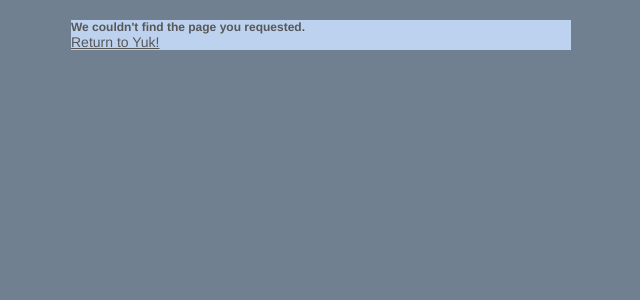
After one commit to mattdeboard/yukproj, a Django app: template yuk/templates/unknown.html in a window 1280 px wide. The commit adds this page. Shown: the top 300 px of the page, without its empty margins (319-959 px from the left). Run offline with Django 3.2, Linux system fonts and the light colour scheme; the template is opened without the code that fills it, so the values that code supplies are empty.

```diff
--- a/urls.py
+++ b/urls.py
@@ -10,8 +10,6 @@
     sdr = settings.STATIC_DOC_ROOT
 except AttributeError:
     sdr = settings.settings.STATIC_DOC_ROOT
-
-print >> sys.stderr, sdr
 
 urlpatterns = patterns('',
     (r'^site_media/(?P<path>.*)/$', 'django.views.static.serve',
@@ -26,4 +24,5 @@
     (r'^u:(?P<uname>\w+)/$', 'yuk.views.profile'),
     (r'^u:(?P<uname>\w+)/t:(?P<tag>\w+)/$', 'yuk.views.tag_detail'),
     (r'^u:(?P<uname>\w+)/e:(?P<url_id>\d+)/$', 'yuk.views.edit_url'),
+    (r'^u:(?P<uname>\w+)/delete/$', 'yuk.views.del_url'),
 )
--- a/yuk/models.py
+++ b/yuk/models.py
@@ -93,6 +93,7 @@
     class Meta:
         model = Url
         exclude = ('user',)
+        del_url = forms.CheckboxInput(attrs={'label':'Delete this URL?'})
 
     def __init__(self, data=None, user=None, *args, **kwargs):
         super(UrlEditForm, self).__init__(data, *args, **kwargs)
--- /dev/null
+++ b/yuk/templates/401.html
@@ -0,0 +1,6 @@
+{% extends 'base.html' %}
+{% block content %}
+<div id='401'>You do not have permission to access this item! Sry m8</div>
+{% url yuk.views.profile uname=user as the_url %}
+<div class="row"><label class="column1"></label><span class="column2"><a class="main_return" href="{{ the_url }}">Return to profile</a></span></div>
+{% endblock content %}
--- /dev/null
+++ b/yuk/templates/404.html
@@ -0,0 +1,6 @@
+{% extends 'base.html' %}
+{% block content %}
+<div id='404'>Page not found! Please check to make sure you typed the URL correctly. <p>Idiot.</p></div>
+{% url yuk.views.profile uname=user as the_url %}
+<div class="row"><label class="column1"></label><span class="column2"><a class="main_return" href="{{ the_url }}">Return to profile</a></span></div>
+{% endblock %}
--- /dev/null
+++ b/yuk/templates/del_url.html
@@ -0,0 +1,4 @@
+{% extends 'user_profile.html' %}
+{% block modify %}
+Are you sure you want to delete {{ url }}, {{ user }}?
+{% endblock modify %}
--- a/yuk/templates/edit_url.html
+++ b/yuk/templates/edit_url.html
@@ -7,6 +7,7 @@
 <div id="errors">{{ form.errors }}</div>
 {% endif %}
 <form method="POST" action=".">{% csrf_token %}
+	{% block error %}
 	{% for item in form %}
 		{% if item.label != "Description (max 500 chars):" %}
 	<div class="row"><label class='column1'>{{ item.label }}</label> <span class='column2'>{{ item }}</span></div>
@@ -17,5 +18,6 @@
 {% url yuk.views.profile uname=user as the_url %}
 	<div class="row"><label class="column1"></label><span class="column2"><input type="submit" value="Go"></span></div>
 	<div class="row"><label class="column1"></label><span class="column2"><a class="main_return" href="{{ the_url }}">Return to profile</a></span></div>
+	{% endblock error %}
 </form>
 {% endblock modify %}
--- /dev/null
+++ b/yuk/templates/unknown.html
@@ -0,0 +1,10 @@
+{% extends 'base.html' %}
+{% block content %}
+<div id="error">We couldn't find the page you requested.</div>
+{% if user.is_authenticated %}
+{% url yuk.views.profile uname=user as the_url %}
+<div class="row"><label class="column1"></label><span class="column2"><a class="main_return" href="{{ the_url }}">Return to profile</a></span></div>
+{% else %}
+<a href="/">Return to Yuk!</a>
+{% endif %}
+{% endblock content %}
--- a/yuk/templates/user_profile.html
+++ b/yuk/templates/user_profile.html
@@ -5,8 +5,8 @@
 <div id="header"><a href="{{ logout_url }}">logout</a> | <a href="{{ new_url_url }}new_url">add url</a></div>
 {% endblock header %}
 {% block content %}
+{% block urlform %}
 <div id='title_banner'>Saved URLs for {{ user }}</div>
-{% block urlform %}
 <ol>
 <div id="urls">
 
@@ -21,7 +21,7 @@
 
 		{% url yuk.views.edit_url uname=user url_id=i.id as edit_url %}
 		{% url yuk.views.del_url uname=user url_id=i.id as del_url %}
-		<div id='modify'><a class='edit_url_{{ i.id }}' href='{{ edit_url }}'>edit</a> | <a class='delete_url_{{ i.id }}' href='/delete/'>delete</a></div>
+		<div id='modify'><a class='edit_url_{{ i.id }}' href='{{ edit_url }}'>edit</a> | <a class='delete_url_{{ i.id }}' href='{{ new_url_url }}delete'>delete</a></div>
 {% endfor %}
 </ol>
 {% block modify %}
```
Also changed, not shown: yuk/views.py (+13 -9 lines).
